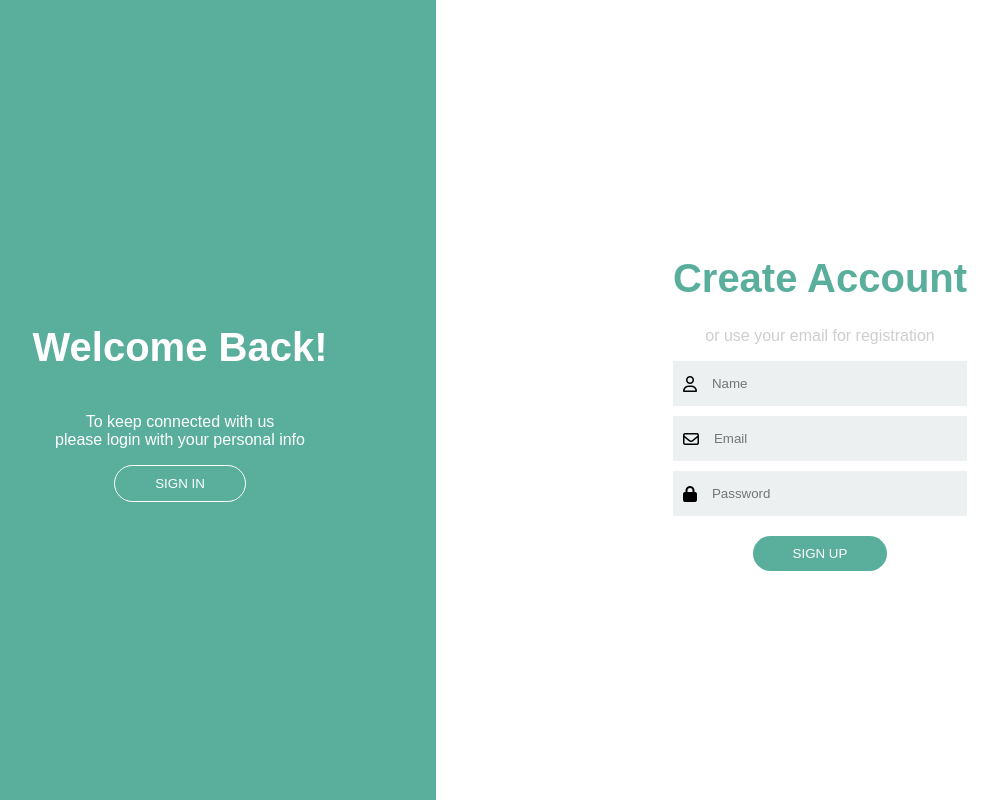
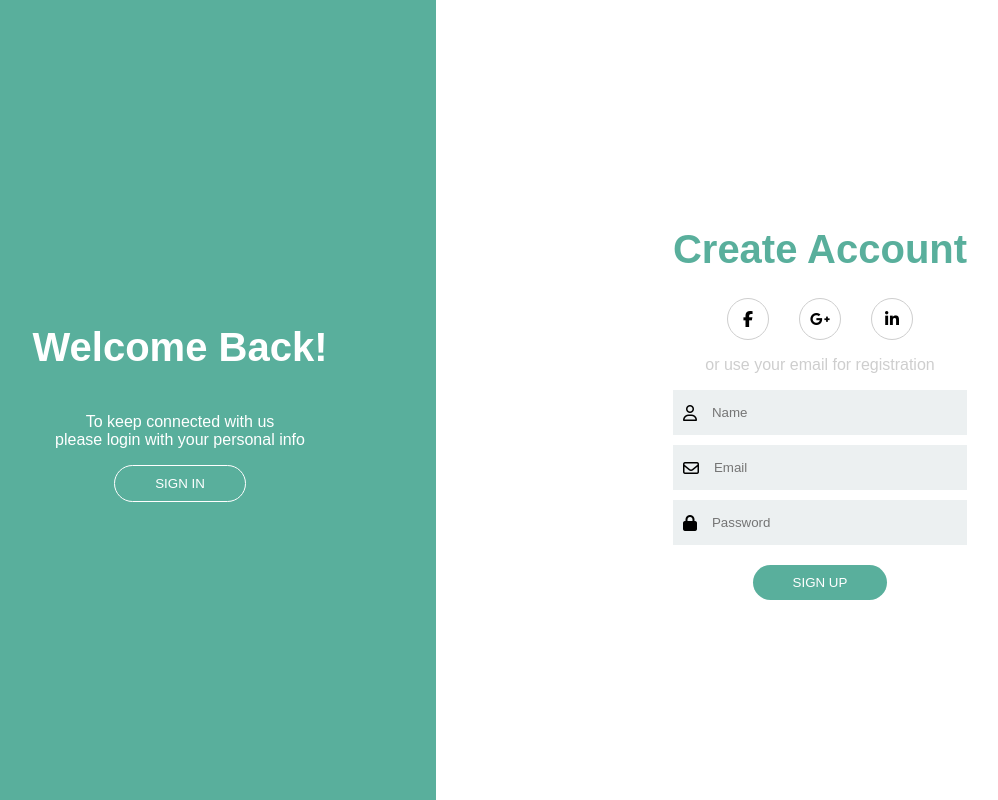
Before and after one commit to gabrielangelo0/digital-aulas, a plain HTML site: page registro/index.html in a window 1280 px wide. Shown: the whole page, without its empty margins (76-1074 px from the left). Drawn offline with Linux system fonts and the light colour scheme.

Commit message:
adicionado imagens

```diff
--- a/registro/index.html
+++ b/registro/index.html
@@ -20,8 +20,18 @@
         <div class="direita">
             <div class="formulario">
                 <div class="topo">
-
                     <h1>Create Account</h1>
+                    <div class="redes-sociais">
+                        <div class="icone">
+                            <i class="fa-brands fa-facebook-f"></i>
+                        </div>
+                        <div class="icone">
+                            <i class="fa-brands fa-google-plus-g"></i>
+                        </div>
+                        <div class="icone">
+                            <i class="fa-brands fa-linkedin-in"></i>
+                        </div>
+                    </div>
                     <p>or use your email for registration</p>
                 </div>
                 <div class="meio">
--- a/registro/style.css
+++ b/registro/style.css
@@ -89,3 +89,21 @@ body {
     padding: 10px 40px;
     border-radius: 25px;
 }
+
+.container .direita .formulario .topo .redes-sociais {
+    display: flex;
+    justify-content: center;
+    align-items: center;
+    gap: 30px;
+}
+
+.container .direita .formulario .topo .redes-sociais .icone {
+    border: 1px solid #cecece;
+    width: 40px;
+    height: 40px;
+
+    display: flex;
+    justify-content: center;
+    align-items: center;
+    border-radius: 50%;
+}
```
